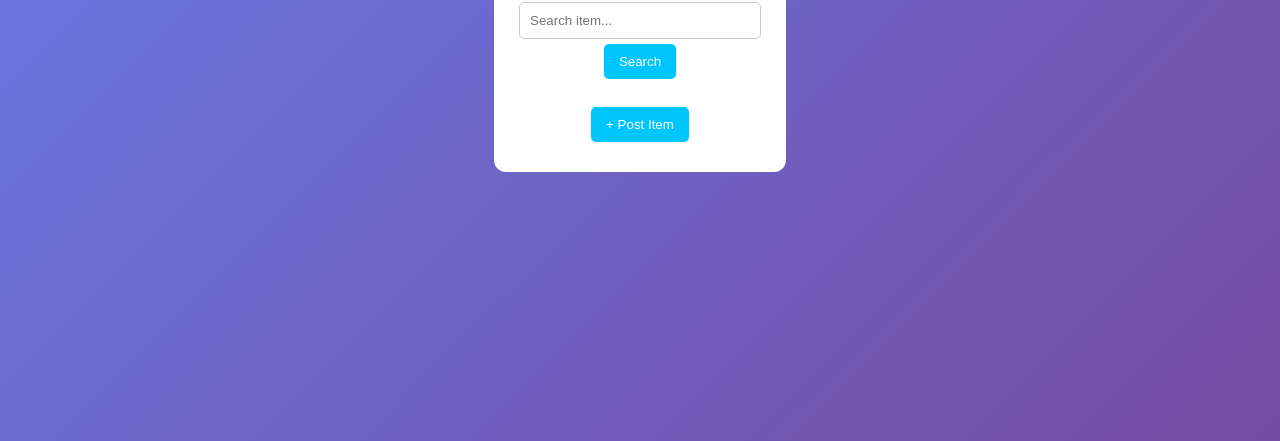
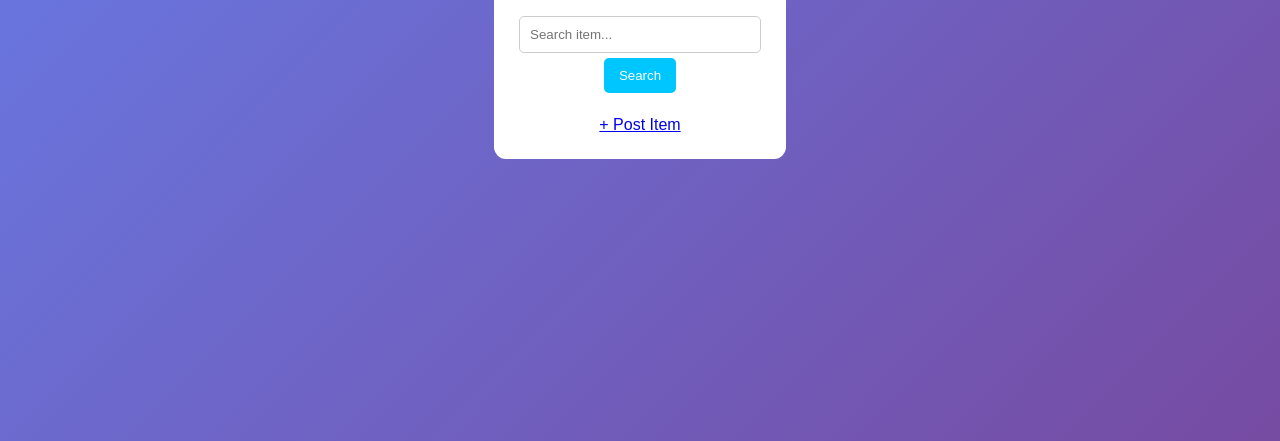
Before and after one commit to vamshipokkula-dev/campus-lost-found, a plain HTML site: page templates/index.html in a window 1280 px wide. Shown: the part 359-800 px from the top of the page. Drawn offline with Linux system fonts and the light colour scheme.

Commit message:
Update index.html

```diff
--- a/templates/index.html
+++ b/templates/index.html
@@ -58,9 +58,9 @@
     <br>
 
     <!-- ✅ POST -->
-    <a href="/post">
-        <button type="button">+ Post Item</button>
-    </a>
+    <a href="/post">+ Post Item</a>
+
+
 
 </div>
 
```
